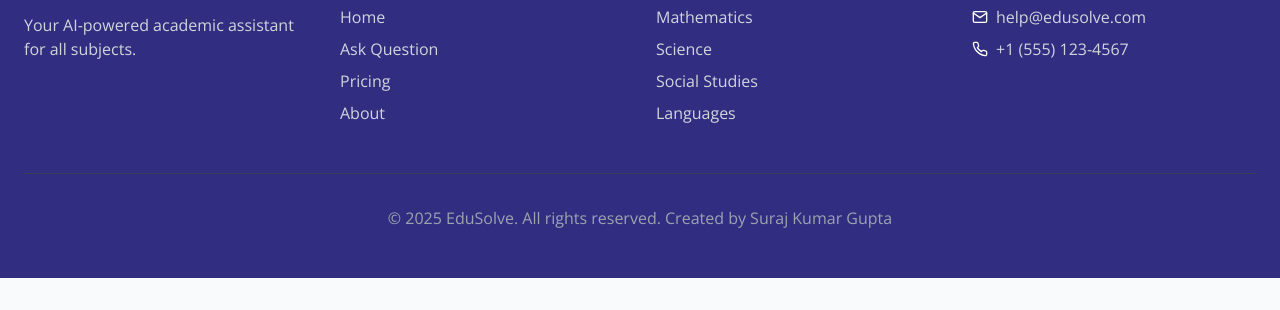
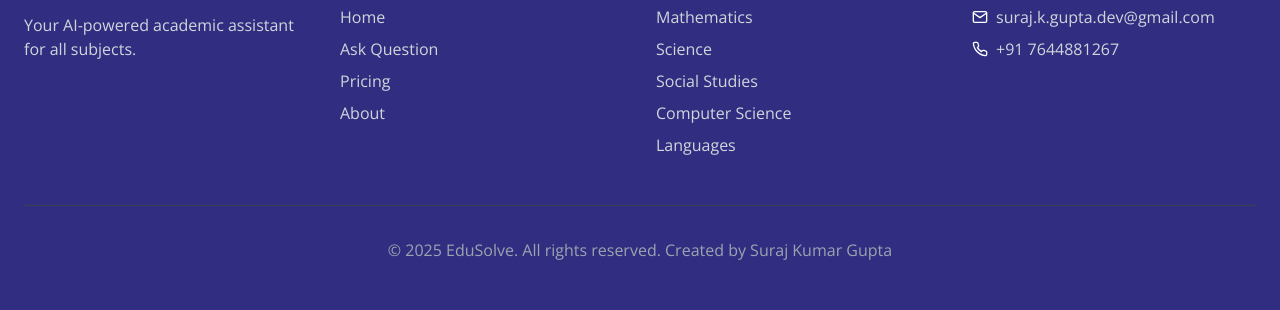
Before and after one commit to funnyfounder/EduSolve, a plain HTML site: page public/ask.html in a window 1280 px wide. Shown: the part 1113-1423 px from the top of the page. Before the commit the page ends 1391 px from the top, so only its background shows below. Drawn offline with nearby package versions, Linux system fonts and the light colour scheme.

Commit message:
Update ask.html

```diff
--- a/public/ask.html
+++ b/public/ask.html
@@ -305,6 +305,7 @@
                         <li><a href="#" class="text-gray-300 hover:text-teal-300 transition-colors">Mathematics</a></li>
                         <li><a href="#" class="text-gray-300 hover:text-teal-300 transition-colors">Science</a></li>
                         <li><a href="#" class="text-gray-300 hover:text-teal-300 transition-colors">Social Studies</a></li>
+                        <li><a href="#" class="text-gray-300 hover:text-teal-300 transition-colors">Computer Science</a></li>
                         <li><a href="#" class="text-gray-300 hover:text-teal-300 transition-colors">Languages</a></li>
                     </ul>
                 </div>
@@ -314,15 +315,16 @@
                     <ul class="space-y-2">
                         <li class="flex items-start">
                             <i data-feather="mail" class="w-4 h-4 mt-1 mr-2"></i>
-                            <span class="text-gray-300">help@edusolve.com</span>
+                            <span class="text-gray-300">suraj.k.gupta.dev@gmail.com</span>
                         </li>
                         <li class="flex items-start">
                             <i data-feather="phone" class="w-4 h-4 mt-1 mr-2"></i>
-                            <span class="text-gray-300">+1 (555) 123-4567</span>
+                            <span class="text-gray-300">+91 7644881267</span>
                         </li>
                     </ul>
                 </div>
             </div>
+
 
             <div class="border-t border-gray-700 mt-12 pt-8 text-center text-gray-400">
                 <p class="hover:text-gray-300 transition-colors cursor-pointer">© 2025 EduSolve. All rights reserved. Created by Suraj Kumar Gupta</p>
```
